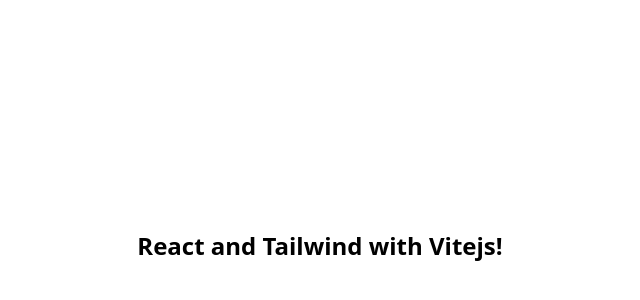
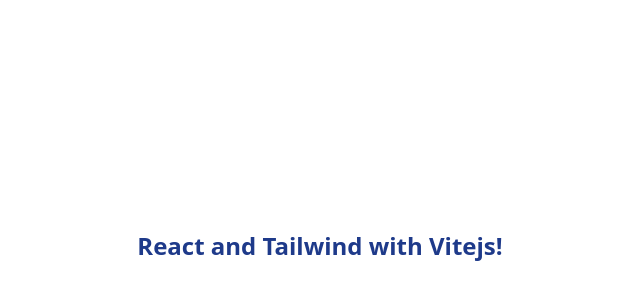
Before and after one commit to fakhriinaufal/bayareen-frontend-customer, a React (Vite) app: page / in a window 1280 px wide. Shown: the part 154-454 px from the top of the page, without its empty margins (320-960 px from the left). Built offline with nearby package versions, Linux system fonts and the light colour scheme.

Commit message:
move colors object to extend

```diff
--- a/tailwind.config.js
+++ b/tailwind.config.js
@@ -2,7 +2,7 @@
 module.exports = {
   content: ["./index.html", "./src/**/*.{vue,js,ts,jsx,tsx}"],
   theme: {
-    extend: {},
+    extend: {
       colors: {
         'dark-green': {
           DEFAULT: '#006D77',
@@ -11,7 +11,7 @@
         'light-gray': {
           DEFAULT: '#EDF6F9'
         },
-      white: colors.white,
+      },
     },
   },
   plugins: [],
```
Lines whose indentation alone changed are shown as unchanged.
